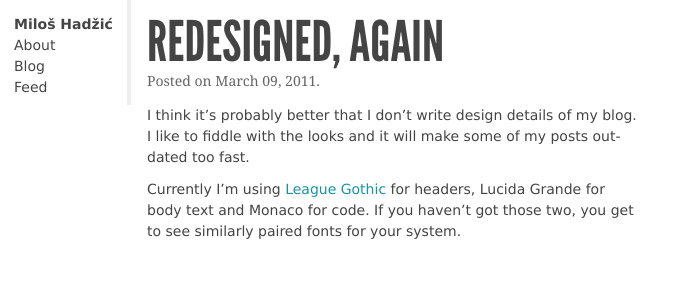
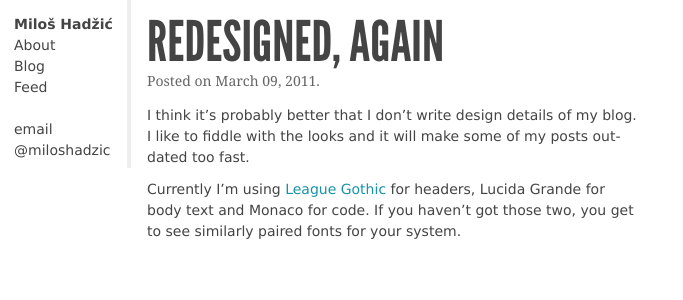
Before and after one commit to miloshadzic/miloshadzic.github.com, a Jekyll site: the page built from _posts/2011-03-09-redesigned,-again.md, in a window 1280 px wide. Shown: the top 300 px of the page, without its empty margins (0-683 px from the left). Built offline with Jekyll 4.4.1, drawn with Linux system fonts in a browser that asks for light colours.

Commit message:
Adds contact info to header.

```diff
--- a/_includes/header.html
+++ b/_includes/header.html
@@ -4,5 +4,8 @@
     <li>About</li>
 <li><a href="/blog/">Blog</a></li>
 <li><a href="/atom.xml">Feed</a></li>
+<br />
+<li><a href="mailto:me@miloshadzic.com">email</a></li>
+<li><a href="http://twitter.com/#!/miloshadzic">@miloshadzic</a></li>
   </ul>
 </div>
```
